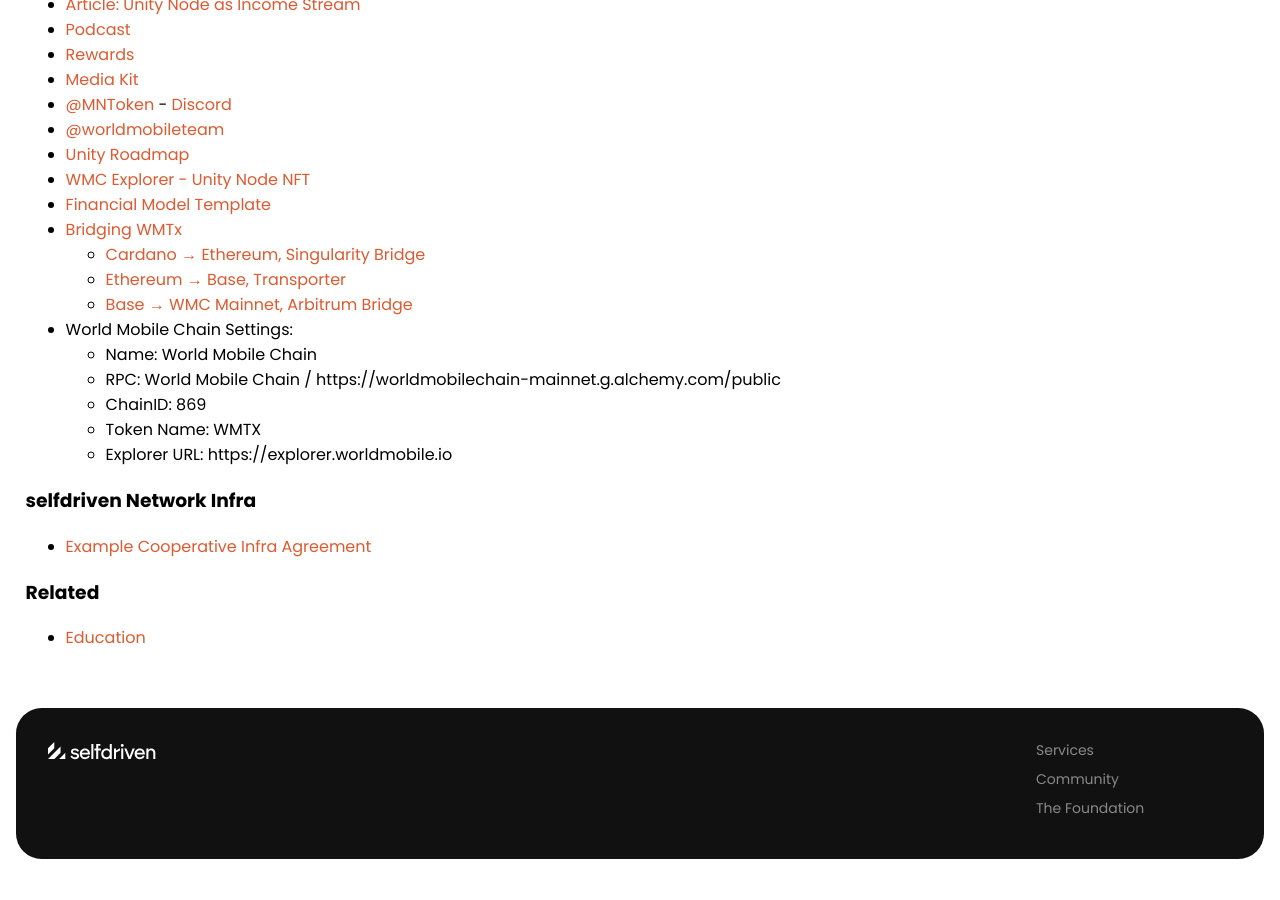
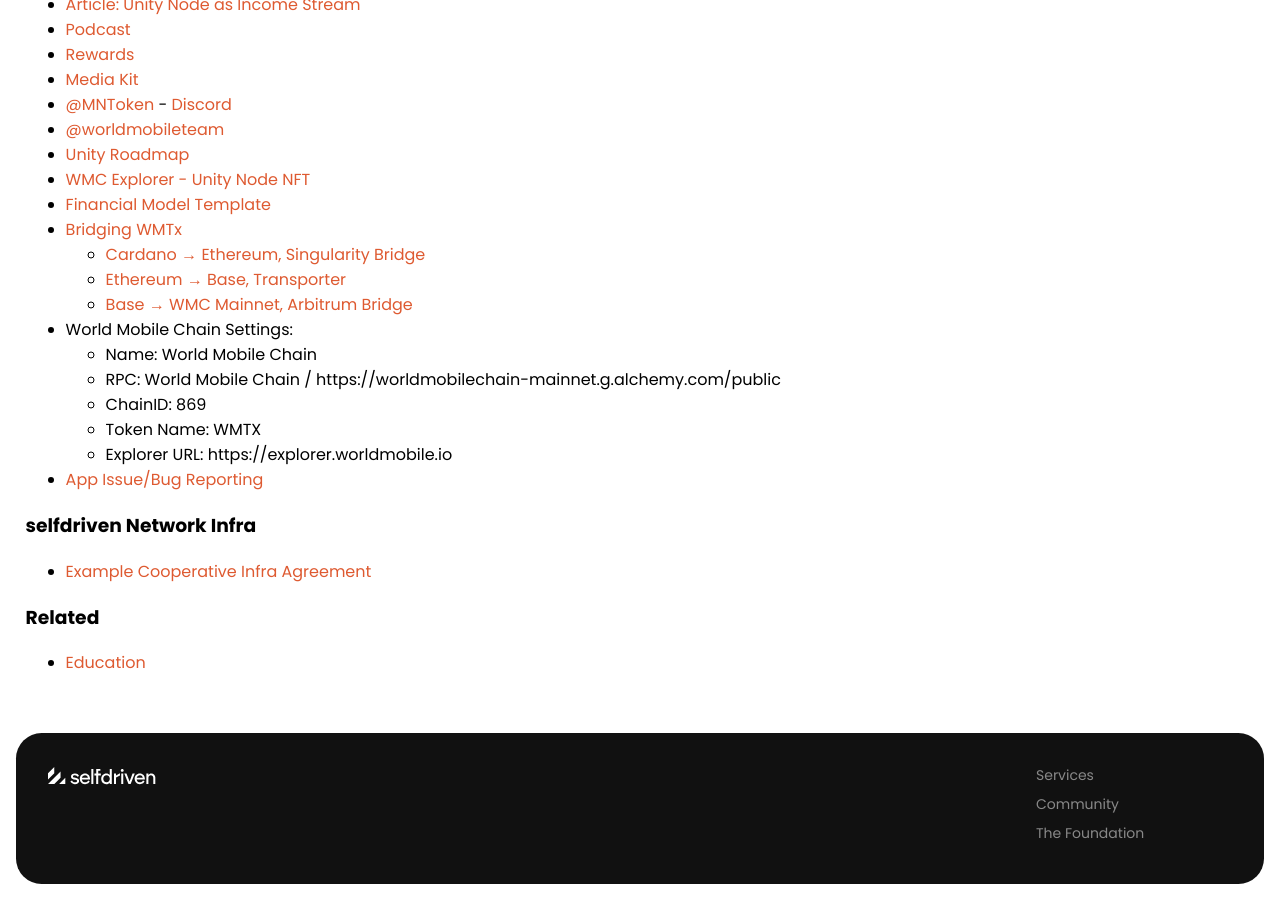
Before and after one commit to selfdriven-services/selfdriven-tel, a Jekyll site: the page built from docs/pages/resources-unity.md, in a window 1280 px wide and 900 px high, scrolled down 950 px. Built offline with Jekyll 4.4.1, drawn with Linux system fonts in a browser that asks for light colours; before the commit the page ends 1825 px from its top, so only the background shows below that.

Commit message:
Update resources-unity.md

```diff
--- a/docs/pages/resources-unity.md
+++ b/docs/pages/resources-unity.md
@@ -48,7 +48,7 @@
     - ChainID: 869
     - Token Name: WMTX
     - Explorer URL: https://explorer.worldmobile.io
-
+- [App Issue/Bug Reporting](https://unitynodes.io/bug-report/)
 
 
 ### selfdriven Network Infra
```
